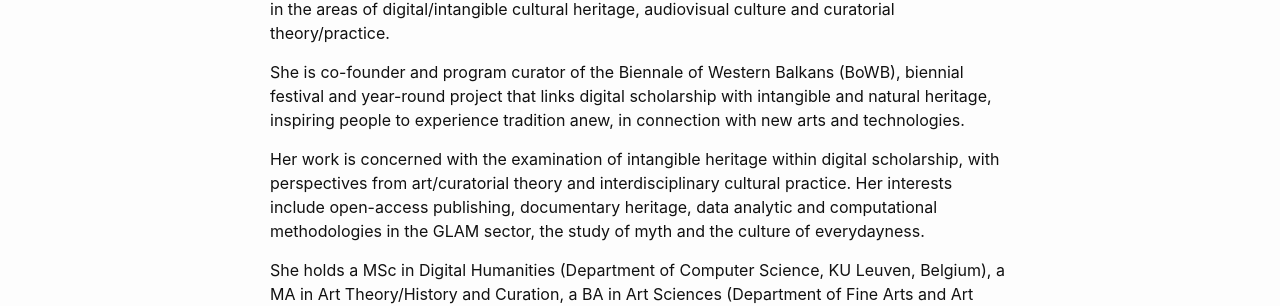
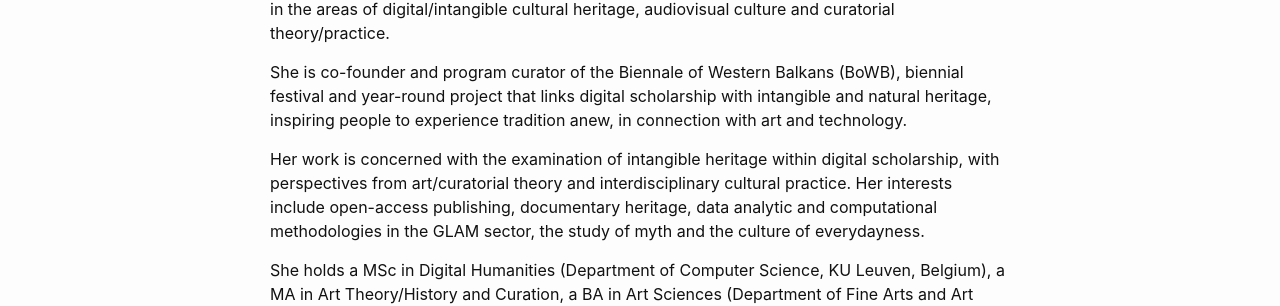
Before and after one commit to mziku/mziku.github.io, a Jekyll site: the page built from index.md, in a window 1280 px wide. Shown: the part 188-494 px from the top of the page. Built offline with Jekyll 4.4.1, drawn with Linux system fonts in a browser that asks for light colours.

Commit message:
Update index.md

```diff
--- a/index.md
+++ b/index.md
@@ -6,7 +6,7 @@
 
 Mariana Ziku is an art historian and curator specialized in digital humanities, with research focus in the areas of digital/intangible cultural heritage, audiovisual culture and curatorial theory/practice.
 
-She is co-founder and program curator of the Biennale of Western Balkans (BoWB), biennial festival and year-round project that links digital scholarship with intangible and natural heritage, inspiring people to experience tradition anew, in connection with new arts and technologies.
+She is co-founder and program curator of the Biennale of Western Balkans (BoWB), biennial festival and year-round project that links digital scholarship with intangible and natural heritage, inspiring people to experience tradition anew, in connection with art and technology.
 
 Her work is concerned with the examination of intangible heritage within digital scholarship, with perspectives from art/curatorial theory and interdisciplinary cultural practice. Her interests include open-access publishing, documentary heritage, data analytic and computational methodologies in the GLAM sector, the study of myth and the culture of everydayness.
 
```
